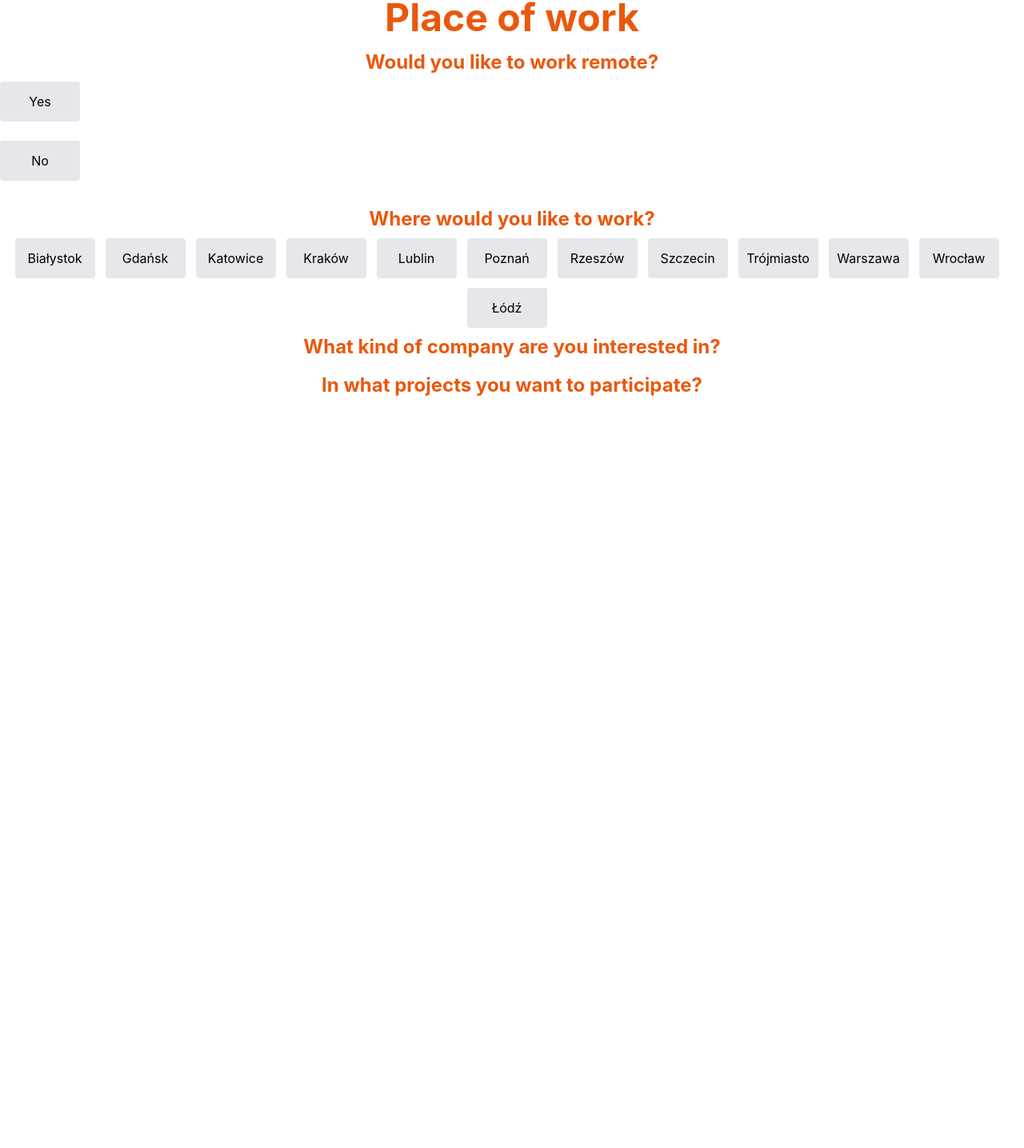
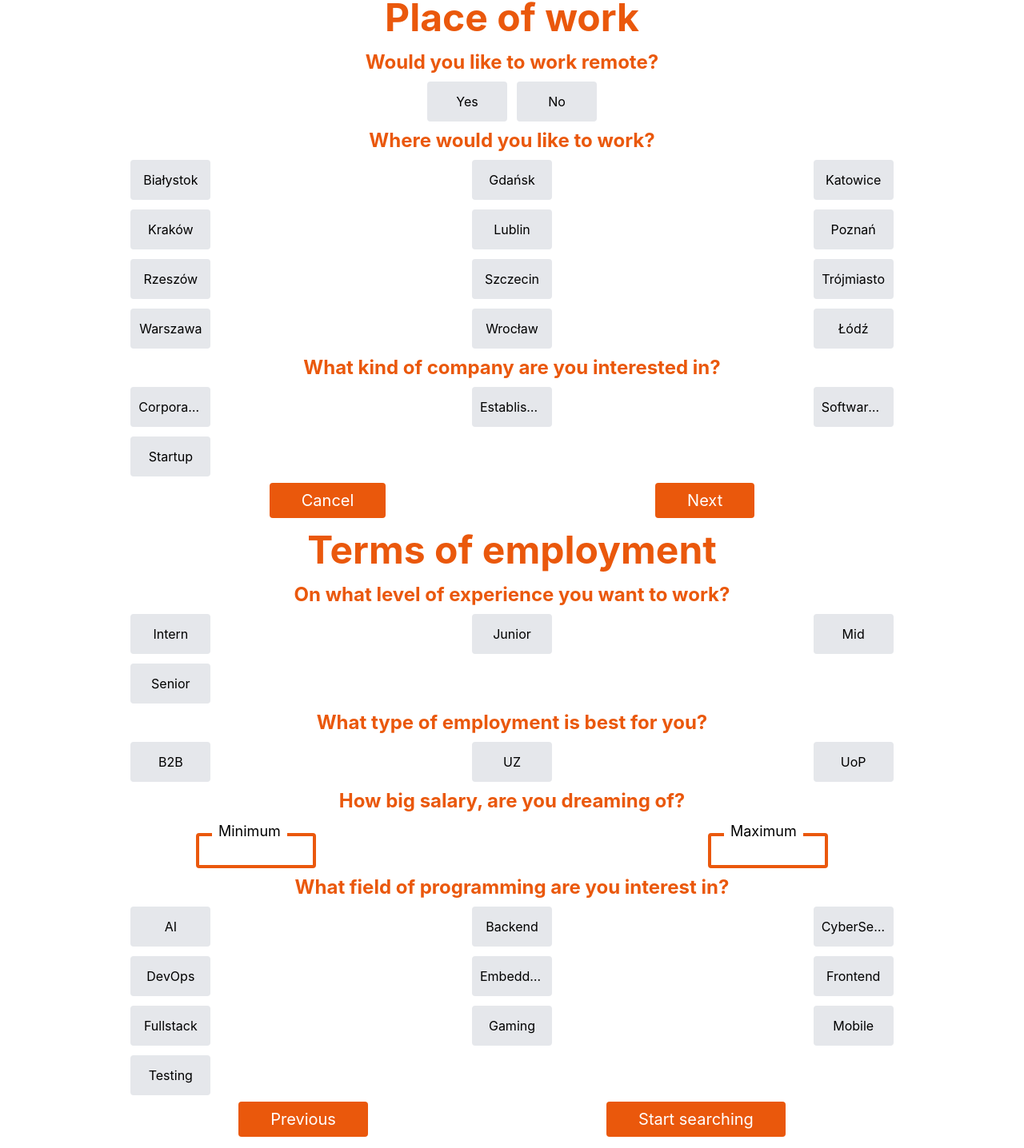
Before and after one commit to Marcin164/it-job-aggregator-frontend, a Next.js app: page /preferences in a window 1280 px wide. Shown: the part 10-1446 px from the top of the page at 80% size. Before the commit the page ends 800 px from the top, so only its background shows below. Built offline with nearby package versions, Linux system fonts and the light colour scheme.

Commit message:
feat: add preferences site

```diff
--- a/components/ButtonCheckbox.tsx
+++ b/components/ButtonCheckbox.tsx
@@ -6,6 +6,7 @@ type Props = {
   type: string;
   name?: string
   checked?:boolean
+  className?:string
 };
 
 const ButtonCheckbox = (props: Props) => {
@@ -15,16 +16,16 @@ const ButtonCheckbox = (props: Props) => {
   return (
     <>
       <label
-        className={`${style} border-2 rounded w-[100px] h-[50px] flex justify-center items-center`}
+        className={`${style} border-2 rounded w-[100px] h-[50px] flex justify-center items-center box-border px-2`}
         htmlFor={props.id}
-      ><span>
+      ><span className="truncate">
         {props.label}
         </span>
       </label>
       <input
         id={props.id}
         type={props.type}
-        className="invisible"
+        className="hidden"
         name={props.name}
         onChange={(e: any) => {
           e.currentTarget.checked
--- a/components/Input.tsx
+++ b/components/Input.tsx
@@ -8,9 +8,9 @@ type Props = {
 
 const Input = (props: Props) => {
   return (
-    <div className={`${props.className} relative mt-4 w-fit`}>
+    <div className={`${props.className} relative mt-4`}>
         <label className="text-lg absolute bottom-8 left-5 bg-white px-2">{props.label}</label>
-        <input type={props.type} className="text-lg rounded border-orange-600 border-4 px-2 py-1"/>
+        <input type={props.type} className="text-lg rounded border-orange-600 border-4 px-2 py-1 w-full"/>
     </div>
   )
 }
--- /dev/null
+++ b/components/PreferencesCard.tsx
@@ -0,0 +1,24 @@
+import React from "react";
+
+type Props = {
+  className?: string;
+  children?: any;
+  title?:string
+};
+
+const PreferencesCard = (props: Props) => {
+  return (
+    <>
+      <h2 className="text-2xl text-orange-600 p-2 align-center text-center font-bold">
+        {props.title}
+      </h2>
+      <div
+        className={`${props.className}`}
+      >
+        {props.children}
+      </div>
+    </>
+  );
+};
+
+export default PreferencesCard;
--- a/constants/preferencesConstans.ts
+++ b/constants/preferencesConstans.ts
@@ -1,3 +1,7 @@
 export const cities:Array<string> = ["Wrocław", "Warszawa", "Kraków", "Gdańsk", "Poznań", "Trójmiasto", "Katowice", "Łódź", "Białystok", "Lublin", "Rzeszów", "Szczecin"]
-export const skills = ["HTML", "CSS", "JavaScript", "TypeScript", "React", "Vue", "Angular", "Next", "Gatsby", "Nuxt", "Node", "Nest", "GraphQL", "Redux", "Vuex", "Tailwind", "Bootstrap", "Java",
+export const companies:Array<string> = ["Startup", "Software House", "Establishment", "Corporation"]
+export const levels:Array<string> = ["Intern", "Junior", "Mid", "Senior"]
+export const types:Array<string> = ["B2B", "UoP", "UZ"]
+export const skills:Array<string> = ["HTML", "CSS", "JavaScript", "TypeScript", "React", "Vue", "Angular", "Next", "Gatsby", "Nuxt", "Node", "Nest", "GraphQL", "Redux", "Vuex", "Tailwind", "Bootstrap", "Java",
 "Spring", "Kotlin", "Jetpack", "Dagger"]
+export const categories:Array<string> = ["Frontend", "Backend", "Fullstack", "AI", "Embedded", "Mobile", "Testing", "CyberSecurity", "Gaming", "DevOps"]
--- a/pages/preferences.tsx
+++ b/pages/preferences.tsx
@@ -1,36 +1,141 @@
 import React from "react";
 import ButtonCheckbox from "../components/ButtonCheckbox";
-import { cities } from "../constants/preferencesConstans";
+import Input from "../components/Input";
+import Button from "../components/Button";
+import {
+  cities,
+  companies,
+  types,
+  levels,
+  categories,
+} from "../constants/preferencesConstans";
+import PreferencesCard from "../components/PreferencesCard";
 type Props = {};
 
 const Preferences = (props: Props) => {
   return (
-    <div>
+    <>
+      <div className="container">
+        <div className="container bg-white z-10">
           <h1 className="text-5xl text-orange-600 p-2 align-center text-center font-bold">
             Place of work
           </h1>
-      <h2 className="text-2xl text-orange-600 p-2 align-center text-center font-bold">
-        Would you like to work remote?
-      </h2>
-      <ButtonCheckbox label="Yes" id="Yes" type="checkbox" name="remote" />
+
+          <PreferencesCard
+            title="Would you like to work remote?"
+            className="flex flex-wrap justify-center gap-y-3 gap-x-3"
+          >
+            <ButtonCheckbox
+              label="Yes"
+              id="Yes"
+              type="checkbox"
+              name="remote"
+            />
             <ButtonCheckbox label="No" id="No" type="checkbox" name="remote" />
+          </PreferencesCard>
 
-      <h2 className="text-2xl text-orange-600 p-2 align-center text-center font-bold">
-        Where would you like to work?
-      </h2>
-      <div className="container flex flex-wrap justify-center gap-y-3 ">
+          <PreferencesCard
+            title="Where would you like to work?"
+            className="grid grid-cols-3 justify-items-center gap-y-3"
+          >
             {cities.sort().map((city) => (
-          <ButtonCheckbox key={city} label={city} id={city} type="checkbox" />
+              <ButtonCheckbox
+                key={city}
+                label={city}
+                id={city}
+                type="checkbox"
+              />
             ))}
+          </PreferencesCard>
+
+          <PreferencesCard
+            title="What kind of company are you interested in?"
+            className="grid grid-cols-3 justify-items-center gap-y-3"
+          >
+            {companies.sort().map((company) => (
+              <ButtonCheckbox
+                key={company}
+                label={company}
+                id={company}
+                type="checkbox"
+              />
+            ))}
+          </PreferencesCard>
+
+          <div className="container flex justify-evenly">
+            <Button value="Cancel" className="bg-orange-600 text-white" />
+            <Button value="Next" className="bg-orange-600 text-white" />
+          </div>
         </div>
 
-      <h2 className="text-2xl text-orange-600 p-2 align-center text-center font-bold">
-        What kind of company are you interested in?
-      </h2>
-      <h2 className="text-2xl text-orange-600 p-2 align-center text-center font-bold">
-        In what projects you want to participate?
-      </h2>
+        <div className="container bg-white">
+          <h1 className="text-5xl text-orange-600 p-2 align-center text-center font-bold">
+            Terms of employment
+          </h1>
+
+          <PreferencesCard
+            title="On what level of experience you want to work?"
+            className="grid grid-cols-3 justify-items-center gap-y-3"
+          >
+            {levels.sort().map((level) => (
+              <ButtonCheckbox
+                key={level}
+                label={level}
+                id={level}
+                type="checkbox"
+              />
+            ))}
+          </PreferencesCard>
+
+          <PreferencesCard
+            title="What type of employment is best for you?"
+            className="grid grid-cols-3 justify-items-center gap-y-3"
+          >
+            {types.sort().map((type) => (
+              <ButtonCheckbox
+                key={type}
+                label={type}
+                id={type}
+                type="checkbox"
+              />
+            ))}
+          </PreferencesCard>
+
+          <PreferencesCard
+            title="How big salary, are you dreaming of?"
+            className="container flex justify-around"
+          >
+            <Input label="Minimum" type="number" className="w-[150px]" />
+            <Input label="Maximum" type="number" className="w-[150px]" />
+          </PreferencesCard>
+
+          <PreferencesCard title="What field of programming are you interest in?" className="grid grid-cols-3 justify-items-center gap-y-3">
+          {categories.sort().map((category) => (
+              <ButtonCheckbox
+                key={category}
+                label={category}
+                id={category}
+                type="checkbox"
+                className="justify-self-center"
+              />
+            ))}
+          </PreferencesCard>
+
+          <div className="flex justify-evenly">
+            <Button value="Previous" className="bg-orange-600 text-white" />
+            <Button
+              value="Start searching"
+              className="bg-orange-600 text-white"
+            />
           </div>
+        </div>
+      </div>
+
+      <div className="container flex justify-evenly">
+        <Button value="Cancel" className="bg-orange-600 text-white" />
+        <Button value="Next" className="bg-orange-600 text-white" />
+      </div>
+    </>
   );
 };
 
```
Lines whose indentation alone changed are shown as unchanged.
